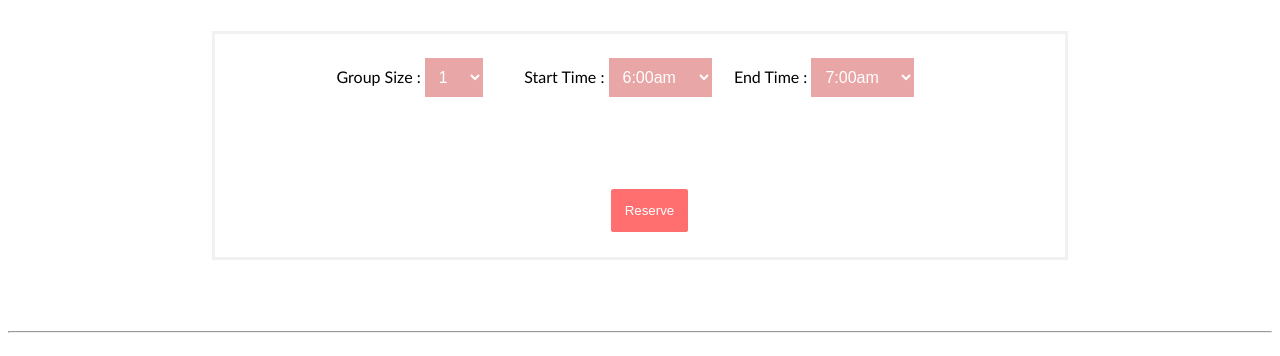
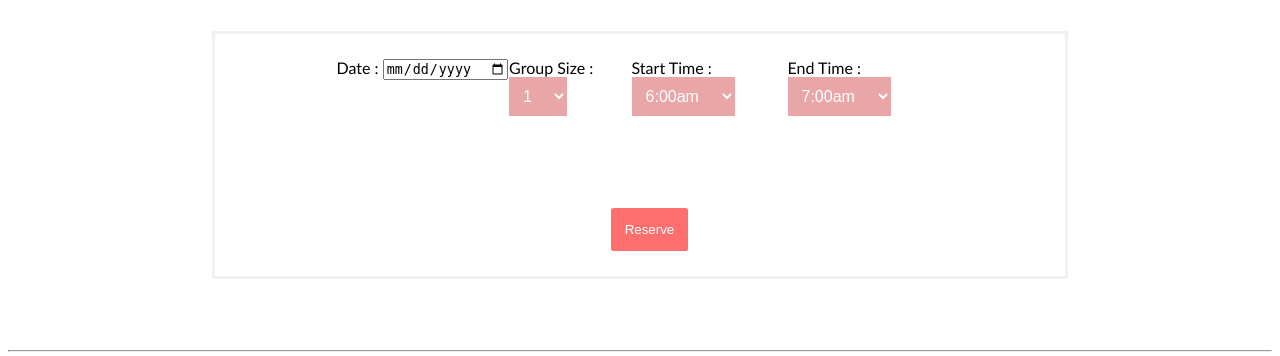
Before and after one commit to meryemselicioglu/Study-Space, a Flask app: template templates/room_info.html in a window 1280 px wide. Shown: the part 259-615 px from the top of the page. Run offline with Flask 2, Linux system fonts and the light colour scheme; the template is opened without the code that fills it, so the values that code supplies are empty.

Commit message:
added date option for resrevation

```diff
--- a/app.py
+++ b/app.py
@@ -27,11 +27,11 @@ conn = db.connect()
 cursor = conn.cursor()
 conn.autocommit = True
 
-def add_reservation(user_id, room_id, group_size, start_time, end_time):
+def add_reservation(user_id, room_id, group_size, start_time, end_time, date):
     now = datetime.now()
     current_time = now.strftime("%H:%M:%S %d/%m/%Y")
 
-    query = "insert into reservations (user_id, room_id, group_size, reserve_time, start_time, end_time) values ({}, {}, {}, '{}', '{}', '{}')".format(user_id, room_id, group_size, current_time, start_time, end_time)
+    query = "insert into reservations (user_id, room_id, group_size, reserve_time, start_time, end_time, date) values ({}, {}, {}, '{}', '{}', '{}', '{}')".format(user_id, room_id, group_size, current_time, start_time, end_time, date)
     cursor.execute(query)
 
 def add_user(f_name, l_name, email, phone, password, uni):
@@ -279,9 +279,10 @@ def room():
         size = request.form.get("groupsize")
         start = request.form.get("start")
         end = request.form.get("end")
+        date = request.form.get("date")
         userid = get_user_id(g.user)
 
-        add_reservation(userid, roomid, int(size), start, end)
+        add_reservation(userid, roomid, int(size), start, end, date)
         return redirect(url_for('confirm'))
 
     equipment = get_equipment(roomid)
--- a/templates/room_info.html
+++ b/templates/room_info.html
@@ -97,6 +97,23 @@
       if (prev_handler) {
           prev_handler();
       }
+      var today = new Date();
+      var dd = today.getDate();
+      var mm = today.getMonth() + 1;
+      var yyyy = today.getFullYear();
+
+      if (dd < 10) {
+        dd = '0' + dd;
+      }
+
+      if (mm < 10) {
+        mm = '0' + mm;
+      }
+
+      today = yyyy + '-' + mm + '-' + dd;
+      document.getElementById("datePicker").setAttribute("min", today);
+      document.getElementById("datePicker").setAttribute("value", today);
+
       let dc = document.cookie;
       let decodedCookie = decodeURIComponent(dc);
       cookies = decodedCookie.split(";");
@@ -127,6 +144,12 @@
     <div class="input">
       <form method="post">
         <div style="display: table-row">
+
+          <div class="dropdown">
+            <label>Date : </label>
+            <input type="date" name="date" id="datePicker">
+          </div>
+
           <div class="dropdown">
             <label>Group Size : </label>
             <select class="dropbtn" name="groupsize">
--- a/templates/roomreservations.html
+++ b/templates/roomreservations.html
@@ -37,7 +37,8 @@
                     <tr>
                         <td style="font-size: medium;">{{loop.index}}. </td>
                         <td>
-                        <h4><b id="xyz">User: </b>{{ reservation[7] }}</h4>
+                        <h4><b id="xyz">User: </b>{{ reservation[8] }}</h4>
+                        <h4 class="adjust_line_height"><b>Date: </b>{{ reservation[7] }}</h4>
                         <h4 class="adjust_line_height"><b>Start Time: </b>{{ reservation[5] }}</h4>
                         <h4 class="adjust_line_height"><b>End Time: </b>{{ reservation[6] }}</h4>
                         <h4 class="adjust_line_height"><b>Group Size: </b>{{ reservation[3] }}</h4>
```
